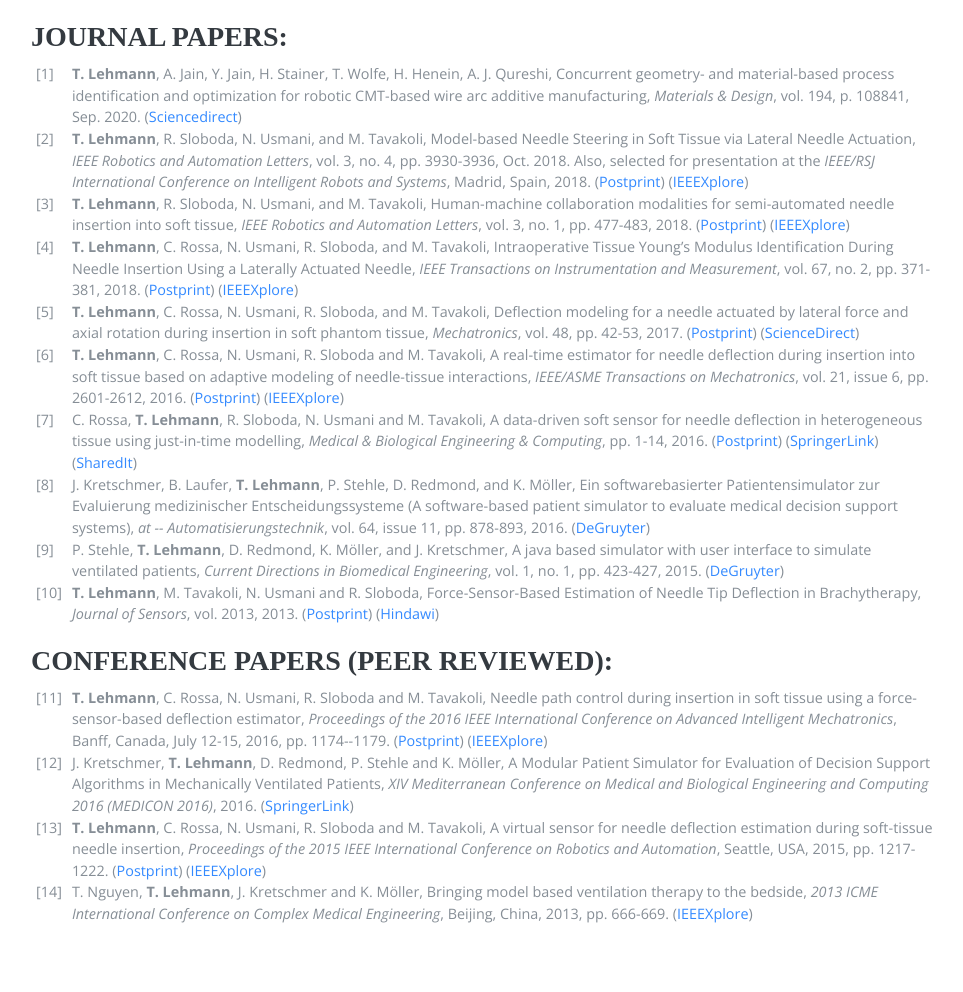
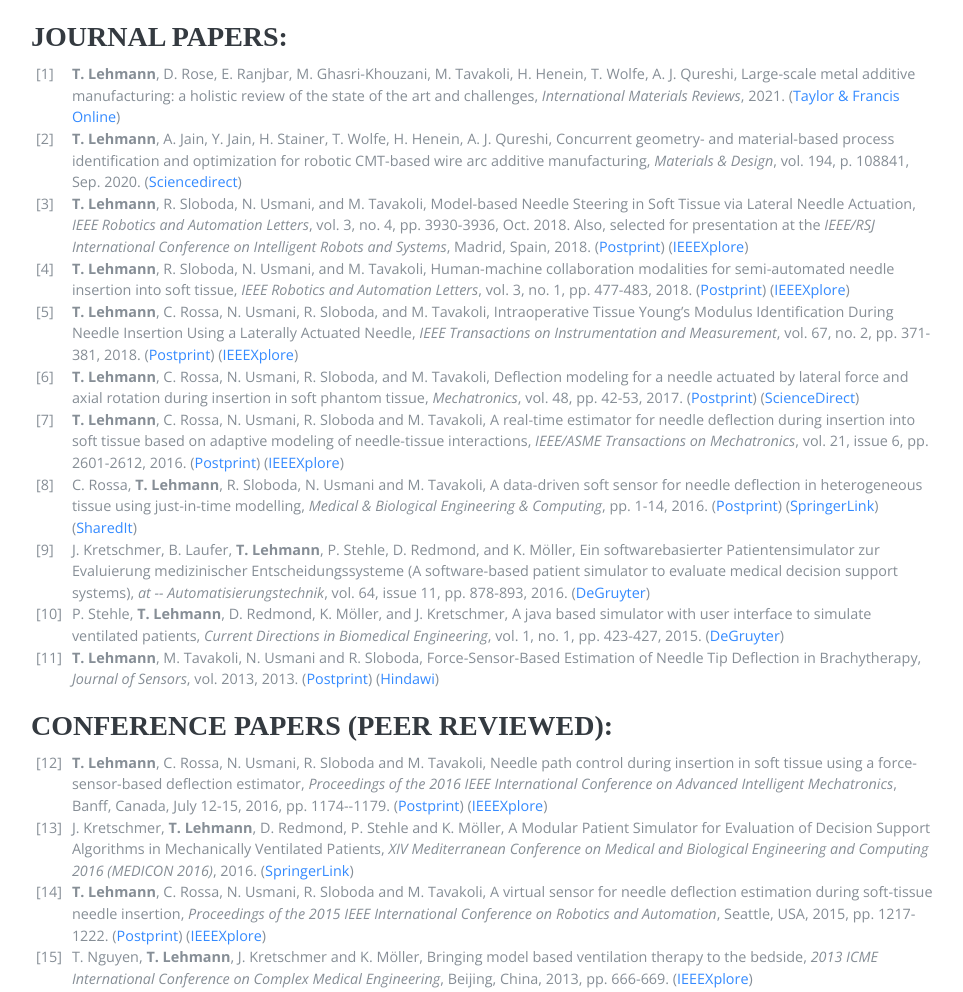
Before and after one commit to thomasl86/personal-website, a website: page index.html in a window 1280 px wide. Shown: the part 4440-5432 px from the top of the page, without its empty margins (289-1252 px from the left). Drawn offline with nearby package versions, Linux system fonts and the light colour scheme; some icons are missing; a web font is replaced by a local one.

Commit message:
Add literature review paper to list of publications

```diff
--- a/index.html
+++ b/index.html
@@ -213,11 +213,17 @@
                 <tr>
                   <td valign="top">[1]</td>
                   <td valign="top">
+                  <b>T. Lehmann</b>, D. Rose, E. Ranjbar, M. Ghasri-Khouzani, M. Tavakoli, H. Henein, T. Wolfe, A. J. Qureshi, Large-scale metal additive manufacturing: a holistic review of the state of the art and challenges, <i>International Materials Reviews</i>, 2021.
+                  (<a href="https://doi.org/10.1080/09506608.2021.1971427">Taylor & Francis Online</a>)
+                </tr>
+                <tr>
+                  <td valign="top">[2]</td>
+                  <td valign="top">
                   <b>T. Lehmann</b>, A. Jain, Y. Jain, H. Stainer, T. Wolfe, H. Henein, A. J. Qureshi, Concurrent geometry- and material-based process identification and optimization for robotic CMT-based wire arc additive manufacturing, <i>Materials & Design</i>, vol. 194, p. 108841, Sep. 2020.
                   (<a href="https://www.sciencedirect.com/science/article/pii/S0264127520303750">Sciencedirect</a>)
                 </tr>
                 <tr>
-                  <td valign="top">[2]</td>
+                  <td valign="top">[3]</td>
                   <td valign="top">
                     <b>T. Lehmann</b>, R. Sloboda, N. Usmani, and M. Tavakoli, Model-based Needle Steering in Soft Tissue via Lateral Needle Actuation, <i>IEEE Robotics and Automation Letters</i>, vol. 3, no. 4, pp. 3930-3936, Oct. 2018. Also, selected for presentation at the <i>IEEE/RSJ International Conference on Intelligent Robots and Systems</i>, Madrid, Spain, 2018.
                     (<a href="pdf/RAL-Lehmann-2018.pdf" rel="nofollow">Postprint</a>)
@@ -225,7 +231,7 @@
                   </td>
                 </tr>
                 <tr>
-                  <td valign="top">[3]</td>
+                  <td valign="top">[4]</td>
                   <td valign="top">
                     <b>T. Lehmann</b>, R. Sloboda, N. Usmani, and M. Tavakoli, Human-machine collaboration modalities for semi-automated needle insertion into soft tissue, <i>IEEE Robotics and Automation Letters</i>, vol. 3, no. 1, pp. 477-483, 2018.
                     (<a href="pdf/RAL-Lehmann-2017.pdf" rel="nofollow">Postprint</a>)
@@ -233,7 +239,7 @@
                   </td>
                 </tr>
                 <tr>
-                  <td valign="top">[4]</td>
+                  <td valign="top">[5]</td>
                   <td valign="top">
                     <b>T. Lehmann</b>, C. Rossa, N. Usmani, R. Sloboda, and M. Tavakoli, Intraoperative Tissue Young’s Modulus Identification During Needle Insertion Using a Laterally Actuated Needle, <i>IEEE Transactions on Instrumentation and Measurement</i>, vol. 67, no. 2, pp. 371-381, 2018.
                     (<a href="pdf/TIM-Lehmann-2017.pdf" rel="nofollow">Postprint</a>)
@@ -241,7 +247,7 @@
                   </td>
                 </tr>
                 <tr>
-                  <td valign="top">[5]</td>
+                  <td valign="top">[6]</td>
                   <td valign="top">
                     <b>T. Lehmann</b>, C. Rossa, N. Usmani, R. Sloboda, and M. Tavakoli, Deflection modeling for a needle actuated by lateral force and axial rotation during insertion in soft phantom tissue, <i>Mechatronics</i>, vol. 48, pp. 42-53, 2017.
                     (<a href="pdf/Mechatronics-Lehmann-2017.pdf" rel="nofollow">Postprint</a>)
@@ -249,7 +255,7 @@
                   </td>
                 </tr>
                 <tr>
-                  <td valign="top">[6]</td>
+                  <td valign="top">[7]</td>
                   <td valign="top">
                     <b>T. Lehmann</b>, C. Rossa, N. Usmani, R. Sloboda and M. Tavakoli, A real-time estimator for needle deflection during insertion into soft tissue based on adaptive modeling of needle-tissue interactions, <i>IEEE/ASME Transactions on Mechatronics</i>, vol. 21, issue 6, pp. 2601-2612, 2016.
                     (<a href="pdf/TMECH-Lehmann-2016.pdf" rel="nofollow">Postprint</a>)
@@ -257,7 +263,7 @@
                   </td>
                 </tr>
                 <tr>
-                  <td valign="top">[7]</td>
+                  <td valign="top">[8]</td>
                   <td valign="top">
                     C. Rossa, <b>T. Lehmann</b>, R. Sloboda, N. Usmani and M. Tavakoli, A data-driven soft sensor for needle deflection in heterogeneous tissue using just-in-time modelling,  <i>Medical & Biological Engineering & Computing</i>, pp. 1-14, 2016.
                     (<a href="pdf/MBEC-Rossa-2016.pdf" rel="nofollow">Postprint</a>)
@@ -266,21 +272,21 @@
                   </td>
                 </tr>
                 <tr>
-                  <td valign="top">[8]</td>
+                  <td valign="top">[9]</td>
                   <td valign="top">
                     J. Kretschmer, B. Laufer, <b>T. Lehmann</b>, P. Stehle, D. Redmond, and K. Möller, Ein softwarebasierter Patientensimulator zur Evaluierung medizinischer Entscheidungssysteme (A software-based patient simulator to evaluate medical decision support systems), <i>at -- Automatisierungstechnik</i>, vol. 64, issue 11, pp. 878-893, 2016.
                     (<a href="https://doi.org/10.1515/auto-2016-0066">DeGruyter</a>)
                   </td>
                 </tr>
                 <tr>
-                  <td valign="top">[9]</td>
+                  <td valign="top">[10]</td>
                   <td valign="top">
                     P. Stehle, <b>T. Lehmann</b>, D. Redmond, K. Möller, and J. Kretschmer, A java based simulator with user interface to simulate ventilated patients, <i>Current Directions in Biomedical Engineering</i>, vol. 1, no. 1, pp. 423-427, 2015.
                     (<a href="https://www.degruyter.com/document/doi/10.1515/cdbme-2015-0102/html">DeGruyter</a>)
                   </td>
                 </tr>
                 <tr>
-                  <td valign="top">[10]</td>
+                  <td valign="top">[11]</td>
                   <td valign="top">
                     <b>T. Lehmann</b>, M. Tavakoli, N. Usmani and R. Sloboda, Force-Sensor-Based Estimation of Needle Tip Deflection in Brachytherapy, <i>Journal of Sensors</i>, vol. 2013, 2013.
                     (<a href="pdf/Lehmann-Sensors-2013.pdf" rel="nofollow">Postprint</a>)
@@ -293,7 +299,7 @@
               <p style="margin-bottom:0.25cm;"></p>
               <table>
                 <tr>
-                  <td valign="top">[11]</td>
+                  <td valign="top">[12]</td>
                   <td valign="top">
                     <b>T. Lehmann</b>, C. Rossa, N. Usmani, R. Sloboda and M. Tavakoli, Needle path control during insertion in soft tissue using a force-sensor-based deflection estimator, <i>Proceedings of the 2016 IEEE International Conference on Advanced Intelligent Mechatronics</i>, Banff, Canada, July 12-15, 2016, pp. 1174--1179.
                     (<a href="pdf/AIM-2016-Lehmann.pdf" rel="nofollow">Postprint</a>)
@@ -301,14 +307,14 @@
                   </td>
                 </tr>
                 <tr>
-                  <td valign="top">[12]</td>
+                  <td valign="top">[13]</td>
                   <td valign="top">
                     J. Kretschmer, <b>T. Lehmann</b>, D. Redmond, P. Stehle and K. Möller, A Modular Patient Simulator for Evaluation of Decision Support Algorithms in Mechanically Ventilated Patients, <i>XIV Mediterranean Conference on Medical and Biological Engineering and Computing 2016 (MEDICON 2016)</i>, 2016.
                     (<a href="https://link.springer.com/chapter/10.1007/978-3-319-32703-7_135">SpringerLink</a>)
                   </td>
                 </tr>
                 <tr>
-                  <td valign="top">[13]</td>
+                  <td valign="top">[14]</td>
                   <td valign="top">
                     <b>T. Lehmann</b>, C. Rossa, N. Usmani, R. Sloboda and M. Tavakoli, A virtual sensor for needle deflection estimation during soft-tissue needle insertion,  <i>Proceedings of the 2015 IEEE International Conference on Robotics and Automation</i>, Seattle, USA, 2015, pp. 1217-1222.
                     (<a href="pdf/ICRA-2015-Lehmann.pdf" rel="nofollow">Postprint</a>)
@@ -316,7 +322,7 @@
                   </td>
                 </tr>
                 <tr>
-                  <td valign="top">[14]</td>
+                  <td valign="top">[15]</td>
                   <td valign="top">
                     T. Nguyen, <b>T. Lehmann</b>, J. Kretschmer and K. Möller, Bringing model based ventilation therapy to the bedside, <i>2013 ICME International Conference on Complex Medical Engineering</i>, Beijing, China, 2013, pp. 666-669.
                     (<a href="https://ieeexplore.ieee.org/document/6548333">IEEEXplore</a>)
```
